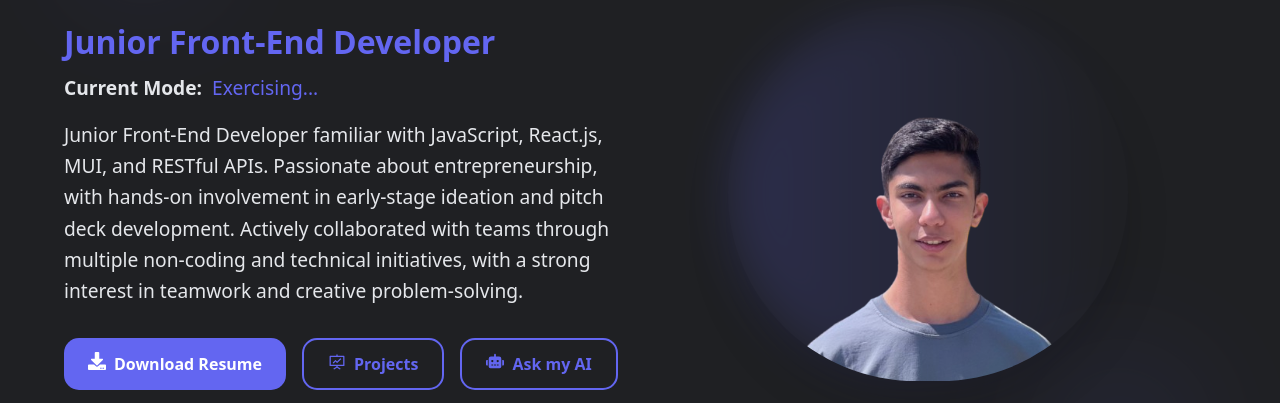
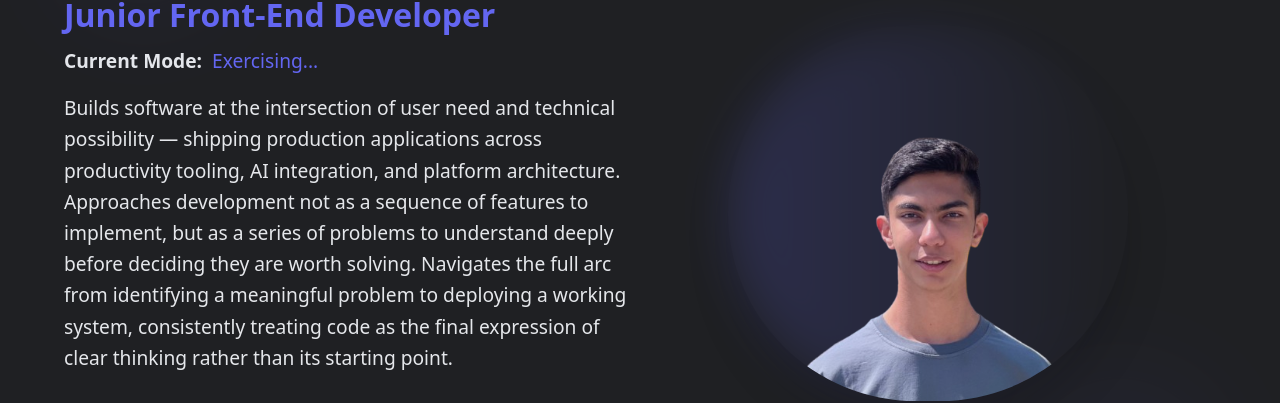
Before and after one commit to DavoodAkrami/Dark-Portfolio, a Next.js app: page / in a window 1280 px wide. Shown: the part 287-690 px from the top of the page. Built offline with nearby package versions, Linux system fonts and the light colour scheme; no server answers.

Commit message:
Changing profile section's text

```diff
--- a/src/app/page.jsx
+++ b/src/app/page.jsx
@@ -96,7 +96,7 @@ const Home = () => {
                     variants={itemVariants}
                     className="text-[var(--text-color)] text-[1.2rem] mb-8 w-full font-[520] max-md:text-[1rem] leading-relaxed"
                 >
-                    Junior Front-End Developer familiar with JavaScript, React.js, MUI, and RESTful APIs. Passionate about entrepreneurship, with hands-on involvement in early-stage ideation and pitch deck development. Actively collaborated with teams through multiple non-coding and technical initiatives, with a strong interest in teamwork and creative problem-solving.
+                    Builds software at the intersection of user need and technical possibility — shipping production applications across productivity tooling, AI integration, and platform architecture. Approaches development not as a sequence of features to implement, but as a series of problems to understand deeply before deciding they are worth solving. Navigates the full arc from identifying a meaningful problem to deploying a working system, consistently treating code as the final expression of clear thinking rather than its starting point.
                 </motion.p>
 
                 <motion.div
```
